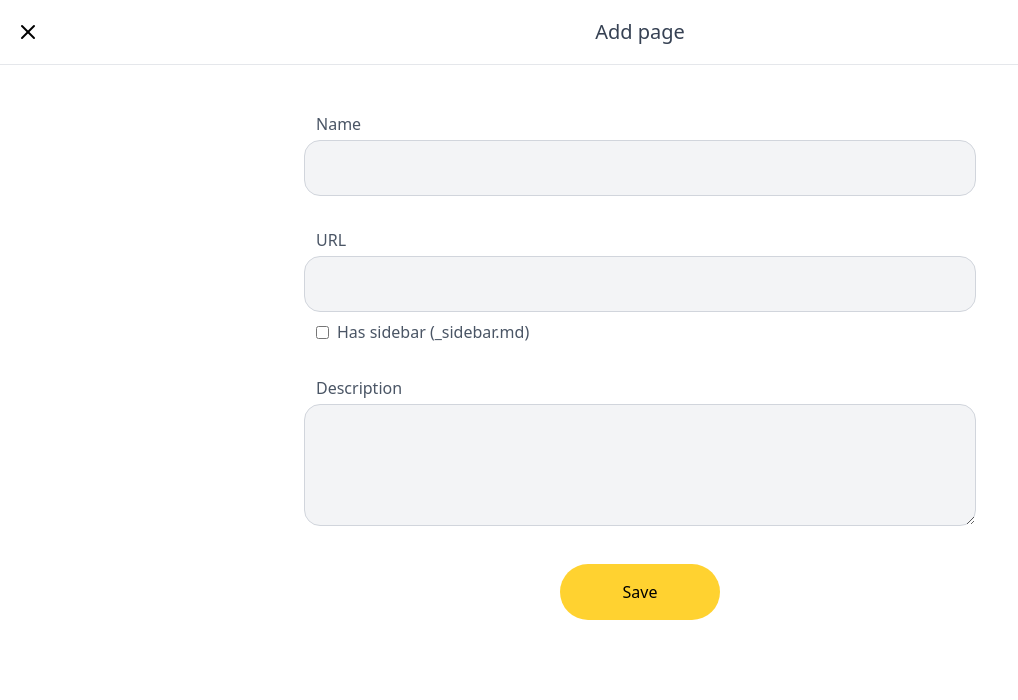
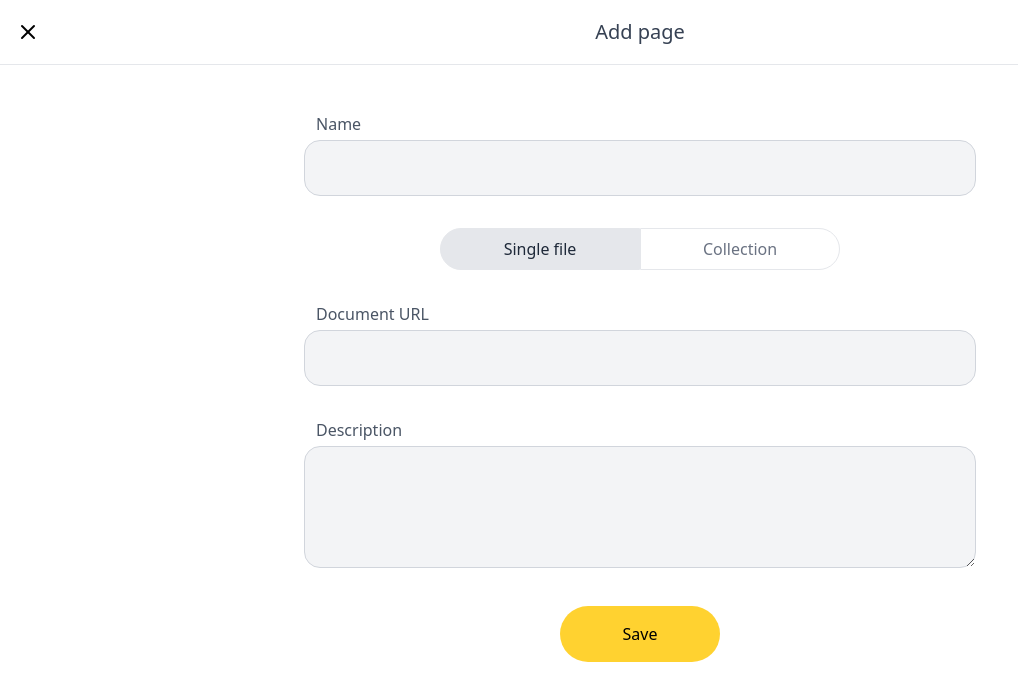
Before and after one commit to hanlogy/web.readonly.page, a React (Vite) app: page /resource-editor in a window 1280 px wide. Shown: the top 700 px of the page, without its empty margins (0-1018 px from the left). Built offline with nearby package versions, Linux system fonts and the light colour scheme.

Commit message:
Implement new resource data type

```diff
--- a/src/components/NavigateBackButton.tsx
+++ b/src/components/NavigateBackButton.tsx
@@ -1,13 +1,13 @@
 import { XIcon, ChevronLeftIcon } from 'lucide-react';
 import { useNavigateBack } from '@/lib/router';
-import type { Path } from '@/lib/router/types';
+import type { PartialPath } from '@/lib/router/types';
 import { IconButton } from '@/packages/react-dom-lib';
 
 export function NavigateBackButton({
   path,
   useCloseButton = false,
 }: {
-  path: Path;
+  path: PartialPath;
   useCloseButton?: boolean;
 }) {
   const navigateBack = useNavigateBack();
--- a/src/lib/router/hooks.ts
+++ b/src/lib/router/hooks.ts
@@ -1,7 +1,7 @@
 import { useContext } from 'react';
 import { PathContext, NavigateContext } from './contexts';
 import { parsePathHash } from './helpers';
-import type { Path } from './types';
+import type { PartialPath } from './types';
 
 export function usePath() {
   const value = useContext(PathContext);
@@ -33,7 +33,7 @@ export function useNavigate() {
 export function useNavigateBack() {
   const navigate = useNavigate();
 
-  return (path: Path) => {
+  return (path: PartialPath) => {
     if (window.history.state && window.history.state.index > 0) {
       navigate(-1);
     } else {
--- a/src/lib/router/types.ts
+++ b/src/lib/router/types.ts
@@ -15,11 +15,13 @@ export interface Path {
   readonly hash: string;
 }
 
+export type PartialPath = Partial<Path> & Pick<Path, 'pathname'>;
+
 export interface NavigateOptions {
   readonly replace?: boolean;
 }
 
 export type NavigateContextValue = (
-  target: (Partial<Path> & Pick<Path, 'pathname'>) | number,
+  target: PartialPath | number,
   options?: NavigateOptions
 ) => void;
--- /dev/null
+++ b/src/packages/react-dom-lib/ButtonGroup.tsx
@@ -0,0 +1,39 @@
+import { Fragment, type ReactNode } from 'react';
+
+type ButtonValue = string | number | boolean;
+
+type ButtonItemBase<V extends ButtonValue = ButtonValue> = { value: V };
+
+export type ButtonBuilder<ItemT extends ButtonItemBase> = (args: {
+  isSelected: boolean;
+  isFirst: boolean;
+  isLast: boolean;
+  item: ItemT;
+}) => ReactNode;
+
+export function ButtonGroup<ItemT extends ButtonItemBase>({
+  buttonBuilder,
+  items,
+  value,
+}: {
+  buttonBuilder: ButtonBuilder<ItemT>;
+  items: readonly ItemT[];
+  value: ItemT['value'];
+}) {
+  return (
+    <div className="round grid auto-cols-fr grid-flow-col">
+      {items.map((item, index) => {
+        return (
+          <Fragment key={String(item.value)}>
+            {buttonBuilder({
+              item,
+              isSelected: value === item.value,
+              isFirst: index === 0,
+              isLast: index + 1 === items.length,
+            })}
+          </Fragment>
+        );
+      })}
+    </div>
+  );
+}
--- a/src/packages/react-dom-lib/index.ts
+++ b/src/packages/react-dom-lib/index.ts
@@ -2,6 +2,7 @@ export { IconContainer, type IconSize } from './IconContainer';
 export { FlexCenter, InlineFlexCenter } from './centers';
 export { Dropdown } from './Dropdown';
 export { CollapsibleTree } from './CollapsibleTree';
+export { ButtonGroup } from './ButtonGroup';
 export { DropdownMenu } from './DropdownMenu';
 export { resolveUrlWithBase } from './resolveUrlWithBase';
 export { clsx } from './clsx';
--- a/src/packages/react-dom-lib/indexed-db/types.ts
+++ b/src/packages/react-dom-lib/indexed-db/types.ts
@@ -1,13 +1,13 @@
 export interface IndexConfig<T> {
   readonly name: string;
-  readonly keyPath: (keyof T & string) | ReadonlyArray<keyof T & string>;
+  readonly keyPath: (keyof T & string) | readonly (keyof T & string)[];
   readonly options?: IDBIndexParameters;
 }
 
 export interface StoreConfig<T> {
   readonly keyPath: keyof T & string;
   readonly autoIncrement?: boolean;
-  readonly indexes?: ReadonlyArray<IndexConfig<T>>;
+  readonly indexes?: readonly IndexConfig<T>[];
 }
 
 export type StoreConfigs<S extends Record<string, unknown>> = {
--- a/src/pages/ResourceEditorPage/ResourceEditorPage.tsx
+++ b/src/pages/ResourceEditorPage/ResourceEditorPage.tsx
@@ -1,10 +1,12 @@
-import { useTransition } from 'react';
+import { useState, useTransition } from 'react';
 import { NavigateBackButton } from '@/components/NavigateBackButton';
-import type { Resource } from '@/definitions/types';
+import type { ResourceType, Resource } from '@/definitions/types';
 import { usePath, useNavigateBack } from '@/lib/router';
 import {
   Button,
+  ButtonGroup,
   CheckboxInput,
+  clsx,
   MultilineTextInput,
   Page,
   TextInput,
@@ -15,36 +17,42 @@ import { useStoreDispatch, useStoreState } from '@/states/store';
 
 interface FormData {
   readonly name: string;
-  readonly url: string;
+  readonly url?: string;
+  readonly baseUrl?: string;
+  readonly entryFile?: string;
   readonly description?: string;
-  readonly isCollection: boolean;
   readonly requiresAuth: boolean;
 }
 
 export function ResourceEditorPage() {
   const navigateBack = useNavigateBack();
-  const { hash: resourceId } = usePath();
+  const { hash } = usePath();
   const { register, handleSubmit, setInitialValues } = useForm<FormData>();
   const [isPending, startTransition] = useTransition();
   const { resources } = useStoreState();
   const dispatch = useStoreDispatch();
+  const resourceId = hash.replace(/^#*/, '');
   const existingResource = resourceId
     ? resources.find((e) => e.id === resourceId)
     : undefined;
+  const [type, setType] = useState<ResourceType>(
+    existingResource?.type ?? 'file'
+  );
 
   const onSubmit = (formData: FormData) => {
     startTransition(async () => {
       let finalData: Resource;
-      const { isCollection, ...formDataRest } = formData;
-      const type = isCollection ? 'collection' : ('file' as const);
       const now = new Date();
+
+      // TODO: Improve type safe later.
       if (existingResource) {
         finalData = {
-          ...existingResource,
-          ...formDataRest,
+          id: existingResource.id,
+          createdAt: existingResource.createdAt,
+          ...formData,
           type,
           updatedAt: now,
-        };
+        } as Resource;
       } else {
         finalData = {
           ...formData,
@@ -52,7 +60,7 @@ export function ResourceEditorPage() {
           id: crypto.randomUUID(),
           createdAt: now,
           updatedAt: now,
-        };
+        } as Resource;
       }
 
       await upsertResource(finalData);
@@ -68,10 +76,7 @@ export function ResourceEditorPage() {
 
   const title = resourceId ? 'Edit page' : 'Add page';
   if (existingResource) {
-    setInitialValues({
-      ...existingResource,
-      isCollection: existingResource.type === 'collection',
-    });
+    setInitialValues(existingResource);
   }
 
   return (
@@ -97,9 +102,68 @@ export function ResourceEditorPage() {
             })}
           />
         </div>
+        <div className="mx-auto max-w-100">
+          <ButtonGroup
+            buttonBuilder={({ isSelected, item, isFirst, isLast }) => {
+              return (
+                <button
+                  type="button"
+                  onClick={() => {
+                    setType(item.value);
+                  }}
+                  className={clsx('border border-gray-200 py-2', {
+                    'bg-gray-200 text-gray-800': isSelected,
+                    'text-gray-500': !isSelected,
+                    'rounded-tl-full rounded-bl-full': isFirst,
+                    'rounded-tr-full rounded-br-full': isLast,
+                  })}
+                >
+                  {item.label}
+                </button>
+              );
+            }}
+            value={type}
+            items={
+              [
+                { label: 'Single file', value: 'file' },
+                { label: 'Collection', value: 'collection' },
+              ] as const
+            }
+          />
+        </div>
+        {type === 'collection' ? (
+          <>
             <div>
               <TextInput
-            label="URL"
+                label="Root URL"
+                helper="Folder where _sidebar.md is located"
+                controller={register('baseUrl', {
+                  validator: ({ baseUrl }) => {
+                    if (!baseUrl?.trim()) {
+                      return 'Root URL is required';
+                    }
+                  },
+                })}
+              />
+            </div>
+            <div>
+              <TextInput
+                label="Start page"
+                helper="Relative to Root URL, e.g. README.md or ./README.md"
+                controller={register('entryFile', {
+                  validator: ({ entryFile }) => {
+                    if (!entryFile?.trim()) {
+                      return 'Start page is required';
+                    }
+                  },
+                })}
+              />
+            </div>
+          </>
+        ) : (
+          <div>
+            <TextInput
+              label="Document URL"
               controller={register('url', {
                 validator: ({ url }) => {
                   if (!url?.trim()) {
@@ -108,13 +172,8 @@ export function ResourceEditorPage() {
                 },
               })}
             />
-          <div className="pl-3">
-            <CheckboxInput
-              label="Has sidebar (_sidebar.md)"
-              controller={register('isCollection')}
-            />
           </div>
-        </div>
+        )}
         <div>
           <MultilineTextInput
             rows={4}
```
Also changed, not shown: src/definitions/types.ts (+12 -2 lines), src/packages/react-dom-lib/form/useForm.ts (+18 -9 lines). Lines whose indentation alone changed are shown as unchanged.
